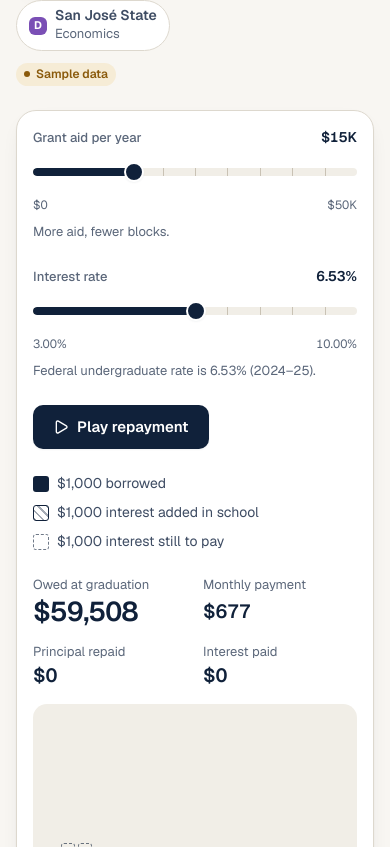
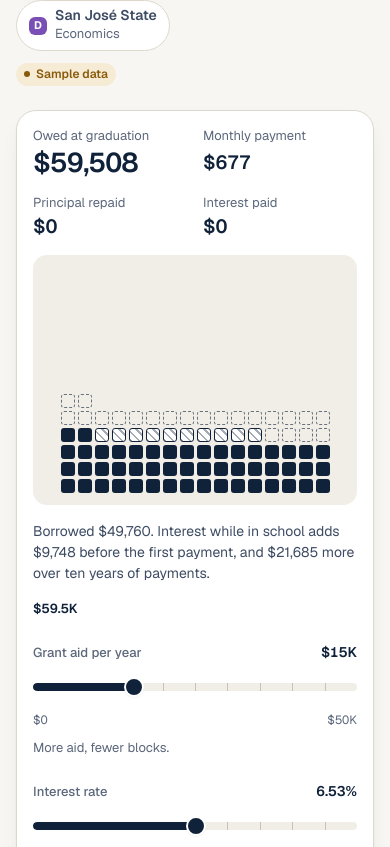
Before and after one commit to goIvy/econ, a Next.js app: page / in a window 390 px wide. Shown: the part 10757-11604 px from the top of the page. Built offline with nearby package versions, Linux system fonts and the light colour scheme.

Commit message:
Debt stack: show the blocks before the controls on phones
Co-Authored-By: Claude Opus 5.5 <noreply@anthropic.com>
Claude-Session: https://claude.ai/code/session_01UYzdty7i5JWJp31K1YXbAp

```diff
--- a/features/experience/debt-stack.tsx
+++ b/features/experience/debt-stack.tsx
@@ -88,7 +88,7 @@ export function DebtStack({ presets }: { presets: PathPreset[] }) {
       </div>
 
       <div className="grid gap-6 rounded-lg border border-rule bg-surface p-4 shadow-2 sm:p-6 lg:grid-cols-12 lg:gap-10">
-        <div className="grid content-start gap-6 lg:col-span-4">
+        <div className="order-2 grid content-start gap-6 lg:order-1 lg:col-span-4">
           <GraduatedSlider label="Grant aid per year" value={aid} onChange={(v) => change(() => setAid(v))} min={0} max={50000} step={1000} format={moneyCompact} description="More aid, fewer blocks." />
           <GraduatedSlider label="Interest rate" value={rate} onChange={(v) => change(() => setRate(v))} min={3} max={10} step={0.25} format={(v) => pct(v, 2)} description="Federal undergraduate rate is 6.53% (2024–25)." />
           <div className="flex flex-wrap gap-2">
@@ -105,7 +105,7 @@ export function DebtStack({ presets }: { presets: PathPreset[] }) {
           <Legend />
         </div>
 
-        <div className="grid min-w-0 content-start gap-4 lg:col-span-8">
+        <div className="order-1 grid min-w-0 content-start gap-4 lg:order-2 lg:col-span-8">
           <div className="grid grid-cols-2 gap-4 sm:grid-cols-4">
             <Big label={year === 0 ? "Owed at graduation" : `Owed after year ${year}`} value={point.balance} strong />
             <Big label="Monthly payment" value={loan.monthlyPayment} />
```
